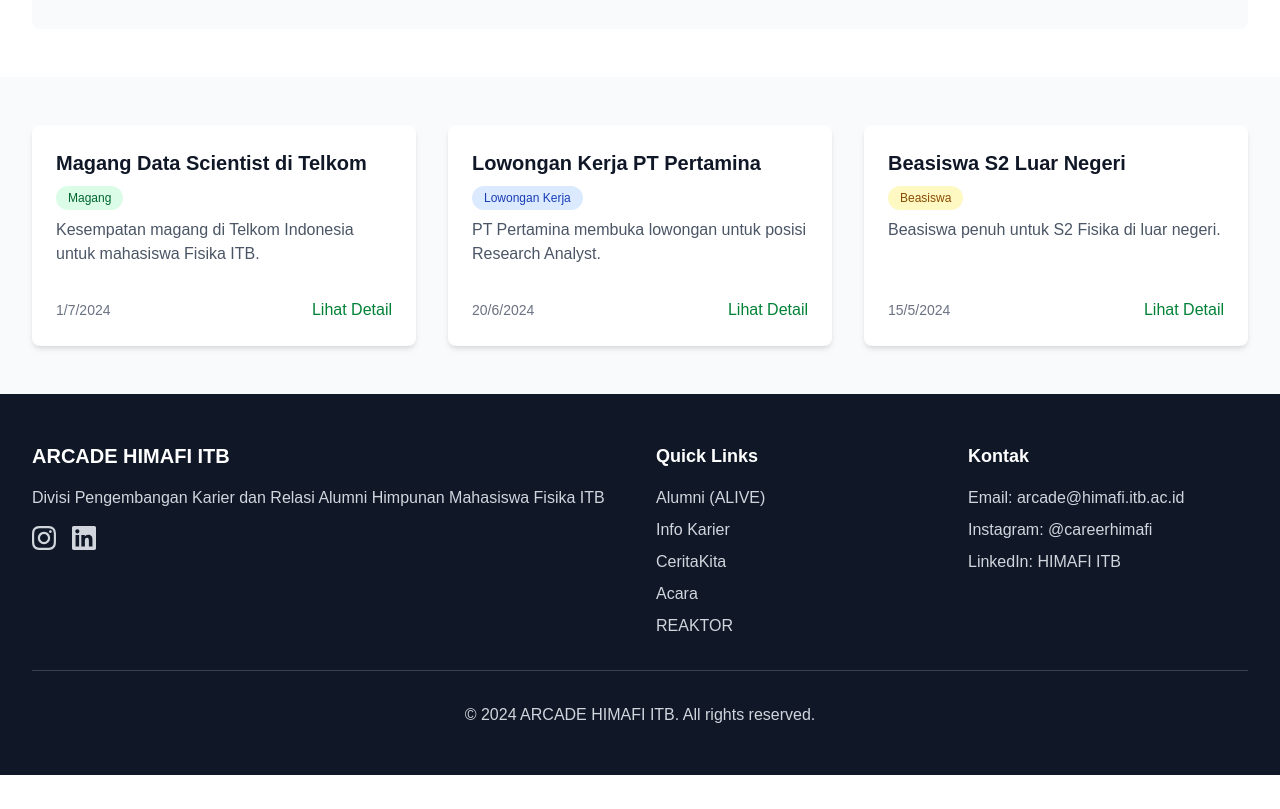
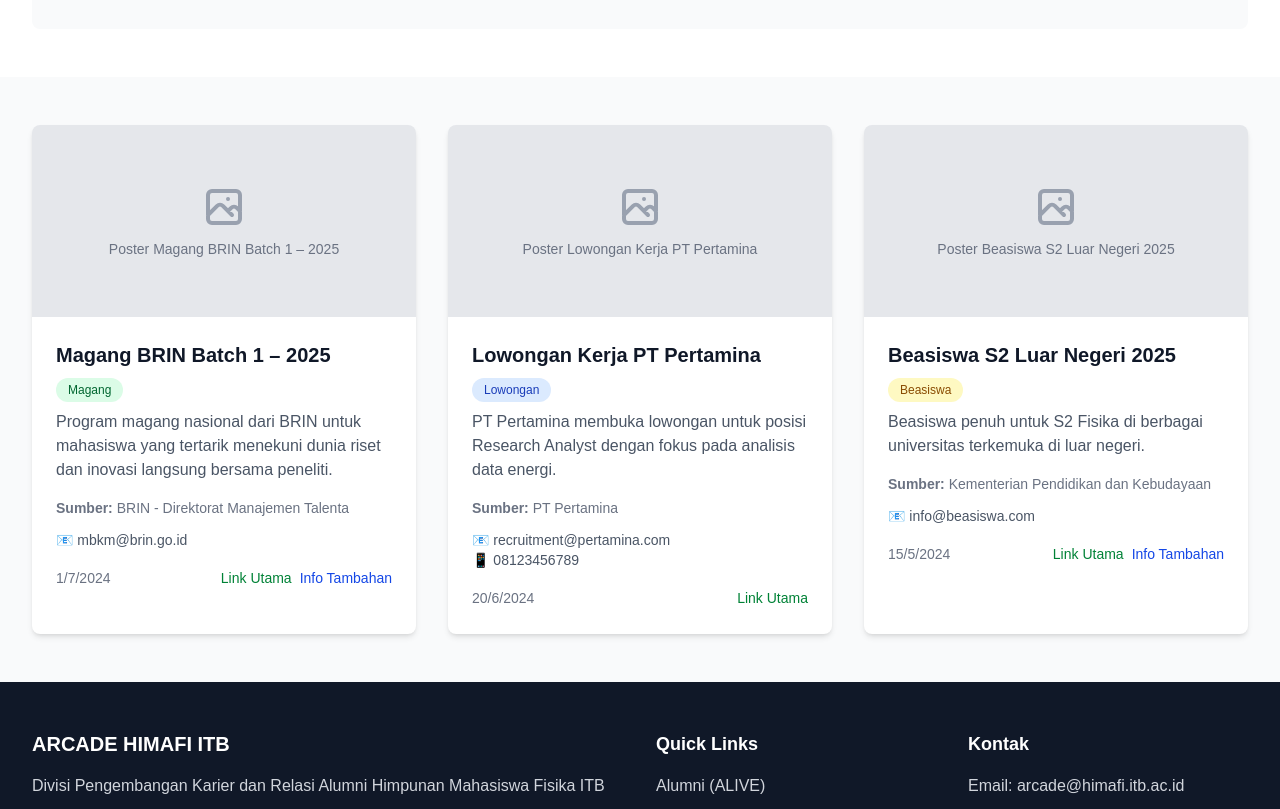
Before and after one commit to dietrichtarigan/website-arcade-himafi, a Next.js app: page /infoprof in a window 1280 px wide. Shown: the part 584-1393 px from the top of the page. Before the commit the page ends 1359 px from the top, so only its background shows below. Built offline with nearby package versions, Linux system fonts and the light colour scheme.

Commit message:
Initial commit: ARCADE HIMAFI website

```diff
--- /dev/null
+++ b/content/infoprof/magang-brin-2025.md
@@ -0,0 +1,15 @@
+---
+judul: Magang BRIN Batch 1 – 2025
+kategori: Magang
+tanggal_post: 2024-07-01T00:00:00.000Z
+deskripsi: Program magang nasional dari BRIN untuk mahasiswa yang tertarik menekuni dunia riset dan inovasi langsung bersama peneliti.
+link_utama: https://elsa.brin.go.id
+link_tambahan:
+  - https://elsa.brin.go.id/subkategori/index/MBKM/26
+kontak_email: mbkm@brin.go.id
+sumber: BRIN - Direktorat Manajemen Talenta
+poster_filename: /uploads/magang-brin-2025.png
+arsip: false
+---
+
+Program magang nasional dari BRIN untuk mahasiswa yang tertarik menekuni dunia riset dan inovasi langsung bersama peneliti.
--- a/public/admin/config.yml
+++ b/public/admin/config.yml
@@ -25,10 +25,15 @@
     slug: "{{fields.judul}}-{{year}}-{{month}}-{{day}}"
     fields:
       - { label: "Judul", name: "judul", widget: "string" }
-      - { label: "Jenis", name: "jenis", widget: "select", options: ["Magang", "Lowongan Kerja", "Beasiswa"] }
-      - { label: "Tanggal Posting", name: "tanggal", widget: "datetime" }
+      - { label: "Kategori", name: "kategori", widget: "select", options: ["Magang", "Beasiswa", "Lowongan"] }
+      - { label: "Tanggal Post", name: "tanggal_post", widget: "datetime" }
       - { label: "Deskripsi", name: "deskripsi", widget: "text" }
-      - { label: "Link", name: "link", widget: "string", required: false }
+      - { label: "Link Utama", name: "link_utama", widget: "string", required: false }
+      - { label: "Link Tambahan", name: "link_tambahan", widget: "list", required: false, field: { label: "Link", name: "link", widget: "string" } }
+      - { label: "Email Kontak", name: "kontak_email", widget: "string", required: false }
+      - { label: "WhatsApp Kontak", name: "kontak_wa", widget: "string", required: false }
+      - { label: "Sumber", name: "sumber", widget: "string" }
+      - { label: "Poster", name: "poster_filename", widget: "image", required: false }
       - { label: "Arsipkan?", name: "arsip", widget: "boolean", required: false }
   - name: "ceritakita"
     label: "CeritaKita"
--- a/src/app/infoprof/page.tsx
+++ b/src/app/infoprof/page.tsx
@@ -2,57 +2,83 @@
 
 import { useState } from 'react'
 import Link from 'next/link'
+import Image from 'next/image'
 
 const dummyInfo = [
   {
     id: 1,
-    judul: 'Magang Data Scientist di Telkom',
-    jenis: 'Magang',
-    tanggal: '2024-07-01',
-    deskripsi: 'Kesempatan magang di Telkom Indonesia untuk mahasiswa Fisika ITB.',
-    link: 'https://telkom.co.id/magang',
+    judul: 'Magang BRIN Batch 1 – 2025',
+    kategori: 'Magang',
+    tanggal_post: '2024-07-01',
+    deskripsi: 'Program magang nasional dari BRIN untuk mahasiswa yang tertarik menekuni dunia riset dan inovasi langsung bersama peneliti.',
+    link_utama: 'https://elsa.brin.go.id',
+    link_tambahan: ['https://elsa.brin.go.id/subkategori/index/MBKM/26'],
+    kontak: {
+      email: 'mbkm@brin.go.id'
+    },
+    sumber: 'BRIN - Direktorat Manajemen Talenta',
+    poster_filename: '/uploads/magang-brin-2025.png',
     arsip: false
   },
   {
     id: 2,
     judul: 'Lowongan Kerja PT Pertamina',
-    jenis: 'Lowongan Kerja',
-    tanggal: '2024-06-20',
-    deskripsi: 'PT Pertamina membuka lowongan untuk posisi Research Analyst.',
-    link: 'https://pertamina.com/karir',
+    kategori: 'Lowongan',
+    tanggal_post: '2024-06-20',
+    deskripsi: 'PT Pertamina membuka lowongan untuk posisi Research Analyst dengan fokus pada analisis data energi.',
+    link_utama: 'https://pertamina.com/karir',
+    link_tambahan: [],
+    kontak: {
+      email: 'recruitment@pertamina.com',
+      wa: '08123456789'
+    },
+    sumber: 'PT Pertamina',
+    poster_filename: '/uploads/lowongan-pertamina-2024.png',
     arsip: false
   },
   {
     id: 3,
-    judul: 'Beasiswa S2 Luar Negeri',
-    jenis: 'Beasiswa',
-    tanggal: '2024-05-15',
-    deskripsi: 'Beasiswa penuh untuk S2 Fisika di luar negeri.',
-    link: 'https://beasiswa.com',
+    judul: 'Beasiswa S2 Luar Negeri 2025',
+    kategori: 'Beasiswa',
+    tanggal_post: '2024-05-15',
+    deskripsi: 'Beasiswa penuh untuk S2 Fisika di berbagai universitas terkemuka di luar negeri.',
+    link_utama: 'https://beasiswa.com',
+    link_tambahan: ['https://beasiswa.com/apply', 'https://beasiswa.com/faq'],
+    kontak: {
+      email: 'info@beasiswa.com'
+    },
+    sumber: 'Kementerian Pendidikan dan Kebudayaan',
+    poster_filename: '/uploads/beasiswa-s2-2025.png',
     arsip: false
   },
   {
     id: 4,
     judul: 'Magang R&D di LIPI',
-    jenis: 'Magang',
-    tanggal: '2024-04-10',
-    deskripsi: 'Magang riset di LIPI untuk mahasiswa tingkat akhir.',
-    link: 'https://lipi.go.id/magang',
+    kategori: 'Magang',
+    tanggal_post: '2024-04-10',
+    deskripsi: 'Magang riset di LIPI untuk mahasiswa tingkat akhir yang ingin berkontribusi dalam penelitian nasional.',
+    link_utama: 'https://lipi.go.id/magang',
+    link_tambahan: [],
+    kontak: {
+      email: 'magang@lipi.go.id'
+    },
+    sumber: 'LIPI - Lembaga Ilmu Pengetahuan Indonesia',
+    poster_filename: '/uploads/magang-lipi-2024.png',
     arsip: true
   }
 ]
 
-const jenisOptions = ['Semua', 'Magang', 'Lowongan Kerja', 'Beasiswa']
+const kategoriOptions = ['Semua', 'Magang', 'Beasiswa', 'Lowongan']
 const arsipOptions = ['Semua', 'Aktif', 'Arsip']
 
 export default function InfoProfPage() {
-  const [selectedJenis, setSelectedJenis] = useState('Semua')
+  const [selectedKategori, setSelectedKategori] = useState('Semua')
   const [selectedArsip, setSelectedArsip] = useState('Aktif')
 
   const filteredInfo = dummyInfo.filter(info => {
-    const matchesJenis = selectedJenis === 'Semua' || info.jenis === selectedJenis
+    const matchesKategori = selectedKategori === 'Semua' || info.kategori === selectedKategori
     const matchesArsip = selectedArsip === 'Semua' || (selectedArsip === 'Aktif' ? !info.arsip : info.arsip)
-    return matchesJenis && matchesArsip
+    return matchesKategori && matchesArsip
   })
 
   return (
@@ -76,13 +102,13 @@
             <h2 className="text-2xl font-bold mb-6 text-gray-900">Filter Info</h2>
             <div className="grid grid-cols-1 md:grid-cols-2 gap-4">
               <div>
-                <label className="block text-sm font-medium text-gray-700 mb-2">Jenis Info</label>
+                <label className="block text-sm font-medium text-gray-700 mb-2">Kategori</label>
                 <select
-                  value={selectedJenis}
-                  onChange={e => setSelectedJenis(e.target.value)}
+                  value={selectedKategori}
+                  onChange={e => setSelectedKategori(e.target.value)}
                   className="w-full px-4 py-3 border border-gray-300 rounded-lg focus:ring-2 focus:ring-green-500 focus:border-transparent"
                 >
-                  {jenisOptions.map(option => (
+                  {kategoriOptions.map(option => (
                     <option key={option} value={option}>{option}</option>
                   ))}
                 </select>
@@ -113,28 +139,78 @@
           {filteredInfo.length > 0 ? (
             <div className="grid grid-cols-1 md:grid-cols-2 lg:grid-cols-3 gap-8">
               {filteredInfo.map(info => (
-                <div key={info.id} className="bg-white rounded-lg shadow-md hover:shadow-lg transition-shadow p-6 flex flex-col justify-between">
-                  <div>
+                <div key={info.id} className="bg-white rounded-lg shadow-md hover:shadow-lg transition-shadow overflow-hidden">
+                  {/* Poster Image */}
+                  {info.poster_filename && (
+                    <div className="h-48 bg-gray-200 flex items-center justify-center">
+                      <div className="text-center">
+                        <svg className="w-12 h-12 text-gray-400 mx-auto mb-2" fill="none" stroke="currentColor" viewBox="0 0 24 24">
+                          <path strokeLinecap="round" strokeLinejoin="round" strokeWidth={2} d="M4 16l4.586-4.586a2 2 0 012.828 0L16 16m-2-2l1.586-1.586a2 2 0 012.828 0L20 14m-6-6h.01M6 20h12a2 2 0 002-2V6a2 2 0 00-2-2H6a2 2 0 00-2 2v12a2 2 0 002 2z" />
+                        </svg>
+                        <p className="text-sm text-gray-500">Poster {info.judul}</p>
+                      </div>
+                    </div>
+                  )}
+
+                  <div className="p-6">
                     <h3 className="text-xl font-semibold text-gray-900 mb-2">{info.judul}</h3>
                     <span className={`inline-block px-3 py-1 rounded-full text-xs font-medium mb-2 ${
-                      info.jenis === 'Magang' ? 'bg-green-100 text-green-800' :
-                      info.jenis === 'Lowongan Kerja' ? 'bg-blue-100 text-blue-800' :
+                      info.kategori === 'Magang' ? 'bg-green-100 text-green-800' :
+                      info.kategori === 'Lowongan' ? 'bg-blue-100 text-blue-800' :
                       'bg-yellow-100 text-yellow-800'
                     }`}>
-                      {info.jenis}
+                      {info.kategori}
                     </span>
                     <p className="text-gray-600 mb-4">{info.deskripsi}</p>
+
+                    {/* Sumber */}
+                    <p className="text-sm text-gray-500 mb-3">
+                      <strong>Sumber:</strong> {info.sumber}
+                    </p>
+
+                    {/* Kontak */}
+                    {info.kontak && (
+                      <div className="mb-4">
+                        {info.kontak.email && (
+                          <p className="text-sm text-gray-600">
+                            📧 {info.kontak.email}
+                          </p>
+                        )}
+                        {info.kontak.wa && (
+                          <p className="text-sm text-gray-600">
+                            📱 {info.kontak.wa}
+                          </p>
+                        )}
                       </div>
+                    )}
+
                     <div className="flex items-center justify-between mt-4">
-                    <span className="text-sm text-gray-500">{new Date(info.tanggal).toLocaleDateString('id-ID')}</span>
+                      <span className="text-sm text-gray-500">
+                        {new Date(info.tanggal_post).toLocaleDateString('id-ID')}
+                      </span>
+                      <div className="space-x-2">
+                        {info.link_utama && (
                           <a
-                      href={info.link}
+                            href={info.link_utama}
                             target="_blank"
                             rel="noopener noreferrer"
-                      className="text-green-700 hover:text-green-900 font-medium"
+                            className="text-green-700 hover:text-green-900 font-medium text-sm"
                           >
-                      Lihat Detail
+                            Link Utama
                           </a>
+                        )}
+                        {info.link_tambahan && info.link_tambahan.length > 0 && (
+                          <a
+                            href={info.link_tambahan[0]}
+                            target="_blank"
+                            rel="noopener noreferrer"
+                            className="text-blue-700 hover:text-blue-900 font-medium text-sm"
+                          >
+                            Info Tambahan
+                          </a>
+                        )}
+                      </div>
+                    </div>
                   </div>
                 </div>
               ))}
--- a/src/lib/supabase.ts
+++ b/src/lib/supabase.ts
@@ -20,10 +20,17 @@
 export interface InfoProf {
   id: number
   judul: string
-  jenis: 'Magang' | 'Lowongan Kerja' | 'Beasiswa'
-  tanggal: string
+  kategori: 'Magang' | 'Beasiswa' | 'Lowongan'
+  tanggal_post: string
   deskripsi: string
-  link?: string
+  link_utama?: string
+  link_tambahan?: string[]
+  kontak?: {
+    email?: string
+    wa?: string
+  }
+  sumber: string
+  poster_filename?: string
   arsip?: boolean
   created_at: string
 }
```
Also changed, not shown: .obsidian/workspace.json, 2 other files (tests, documents, lock files or other folders). Lines whose indentation alone changed are shown as unchanged.
